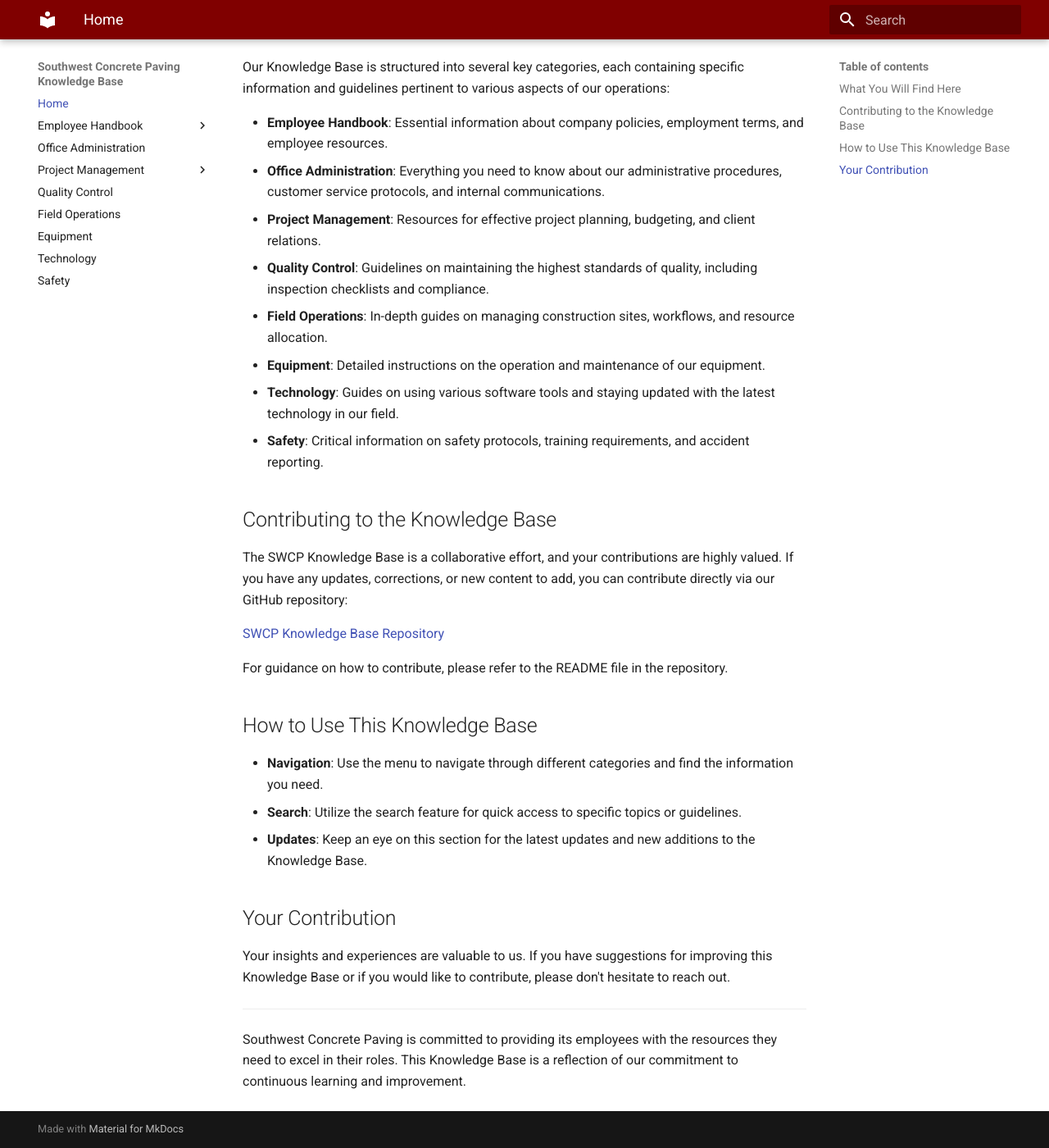
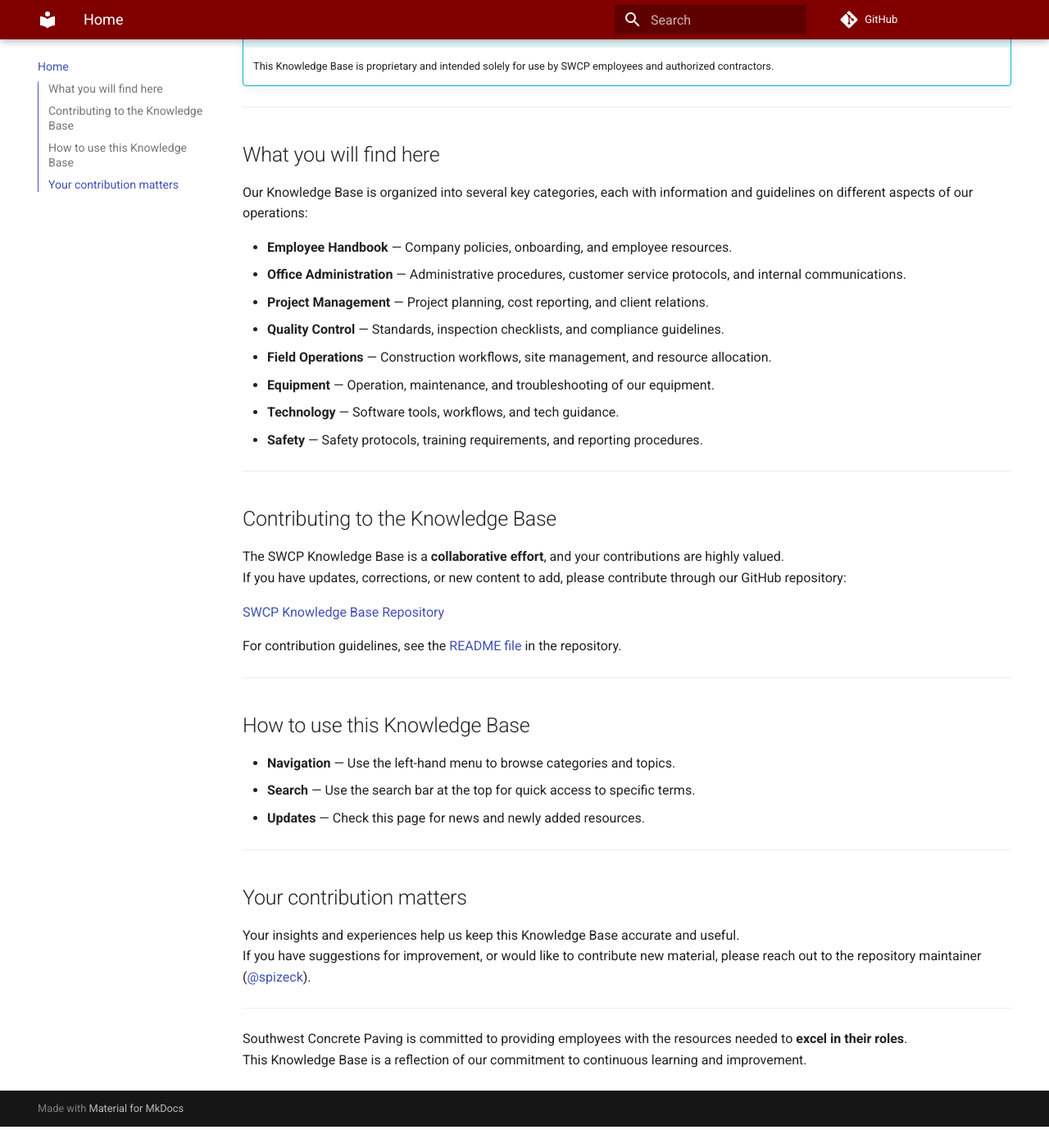
Before and after one commit to spizeck/SWCP, an MkDocs documentation site: the page built from docs/index.md, in a window 1280 px wide and 1400 px high, scrolled down 278 px. Shown: the whole window at 82% size. Built offline with MkDocs 1.6.1 and Material for MkDocs 9.7.7, drawn with Linux system fonts in a browser that asks for light colours; comment, search, counter and statistics services are not loaded; after the commit the page ends 1652 px from its top, so only the background shows below that; some of the changed text lies outside the part shown.

Commit message:
On branch main Your branch is up to date with 'origin/main'.
Changes to be committed:
	modified:   README.md
	modified:   docs/index.md
	modified:   license.md
	modified:   mkdocs.yml
	modified:   requirements.txt

```diff
--- a/docs/index.md
+++ b/docs/index.md
@@ -1,38 +1,53 @@
 # Welcome to the SWCP Knowledge Base
 
-Welcome to our comprehensive Knowledge Base, a central resource for all employees at Southwest Concrete Paving. This platform is designed to provide you with quick and easy access to a wide array of information and resources necessary for your work.
+Welcome to our comprehensive Knowledge Base — a central resource for all employees at **Southwest Concrete Paving (SWCP)**.
+This platform is designed to provide you with quick and easy access to the information and resources you need in your work.
 
-## What You Will Find Here
+!!! info "Internal use only"
+    This Knowledge Base is proprietary and intended solely for use by SWCP employees and authorized contractors.
 
-Our Knowledge Base is structured into several key categories, each containing specific information and guidelines pertinent to various aspects of our operations:
+---
 
-- **Employee Handbook**: Essential information about company policies, employment terms, and employee resources.
-- **Office Administration**: Everything you need to know about our administrative procedures, customer service protocols, and internal communications.
-- **Project Management**: Resources for effective project planning, budgeting, and client relations.
-- **Quality Control**: Guidelines on maintaining the highest standards of quality, including inspection checklists and compliance.
-- **Field Operations**: In-depth guides on managing construction sites, workflows, and resource allocation.
-- **Equipment**: Detailed instructions on the operation and maintenance of our equipment.
-- **Technology**: Guides on using various software tools and staying updated with the latest technology in our field.
-- **Safety**: Critical information on safety protocols, training requirements, and accident reporting.
+## What you will find here
+
+Our Knowledge Base is organized into several key categories, each with information and guidelines on different aspects of our operations:
+
+- **Employee Handbook** — Company policies, onboarding, and employee resources.
+- **Office Administration** — Administrative procedures, customer service protocols, and internal communications.
+- **Project Management** — Project planning, cost reporting, and client relations.
+- **Quality Control** — Standards, inspection checklists, and compliance guidelines.
+- **Field Operations** — Construction workflows, site management, and resource allocation.
+- **Equipment** — Operation, maintenance, and troubleshooting of our equipment.
+- **Technology** — Software tools, workflows, and tech guidance.
+- **Safety** — Safety protocols, training requirements, and reporting procedures.
+
+---
 
 ## Contributing to the Knowledge Base
 
-The SWCP Knowledge Base is a collaborative effort, and your contributions are highly valued. If you have any updates, corrections, or new content to add, you can contribute directly via our GitHub repository:
+The SWCP Knowledge Base is a **collaborative effort**, and your contributions are highly valued.
+If you have updates, corrections, or new content to add, please contribute through our GitHub repository:
 
 [SWCP Knowledge Base Repository](https://github.com/spizeck/SWCP)
 
-For guidance on how to contribute, please refer to the README file in the repository.
-
-## How to Use This Knowledge Base
-
-- **Navigation**: Use the menu to navigate through different categories and find the information you need.
-- **Search**: Utilize the search feature for quick access to specific topics or guidelines.
-- **Updates**: Keep an eye on this section for the latest updates and new additions to the Knowledge Base.
-
-## Your Contribution
-
-Your insights and experiences are valuable to us. If you have suggestions for improving this Knowledge Base or if you would like to contribute, please don't hesitate to reach out.
+For contribution guidelines, see the [README file](https://github.com/spizeck/SWCP/blob/main/README.md) in the repository.
 
 ---
 
-Southwest Concrete Paving is committed to providing its employees with the resources they need to excel in their roles. This Knowledge Base is a reflection of our commitment to continuous learning and improvement.
+## How to use this Knowledge Base
+
+- **Navigation** — Use the left-hand menu to browse categories and topics.
+- **Search** — Use the search bar at the top for quick access to specific terms.
+- **Updates** — Check this page for news and newly added resources.
+
+---
+
+## Your contribution matters
+
+Your insights and experiences help us keep this Knowledge Base accurate and useful.
+If you have suggestions for improvement, or would like to contribute new material, please reach out to the repository maintainer ([@spizeck](https://github.com/spizeck)).
+
+---
+
+Southwest Concrete Paving is committed to providing employees with the resources needed to **excel in their roles**.
+This Knowledge Base is a reflection of our commitment to continuous learning and improvement.
--- a/mkdocs.yml
+++ b/mkdocs.yml
@@ -1,6 +1,20 @@
 site_name: Southwest Concrete Paving Knowledge Base
+site_url: https://swcp-knowledge-database.web.app/
+repo_url: https://github.com/spizeck/SWCP
+edit_uri: edit/main/docs/
 
-theme: material
+theme:
+  name: material
+  features:
+    - navigation.instant
+    - navigation.tracking
+    - navigation.tabs
+    - toc.integrate
+    - content.code.copy
+    - content.action.edit
+    - content.action.view
+    - search.suggest
+    - search.highlight
 
 nav:
   - Home: index.md
@@ -24,3 +38,26 @@ plugins:
 
 extra_css:
   - stylesheets/extra.css
+
+markdown_extensions:
+  - admonition
+  - attr_list
+  - def_list
+  - md_in_html
+  - tables
+  - toc:
+      permalink: true
+  - pymdownx.arithmatex
+  - pymdownx.betterem
+  - pymdownx.caret
+  - pymdownx.details
+  - pymdownx.emoji
+  - pymdownx.highlight
+  - pymdownx.inlinehilite
+  - pymdownx.keys
+  - pymdownx.mark
+  - pymdownx.snippets
+  - pymdownx.superfences
+  - pymdownx.tabbed
+  - pymdownx.tasklist:
+      custom_checkbox: true
```
Also changed, not shown: README.md (+43 -34 lines), license.md (+5 -4 lines), requirements.txt (+4 -33 lines).
